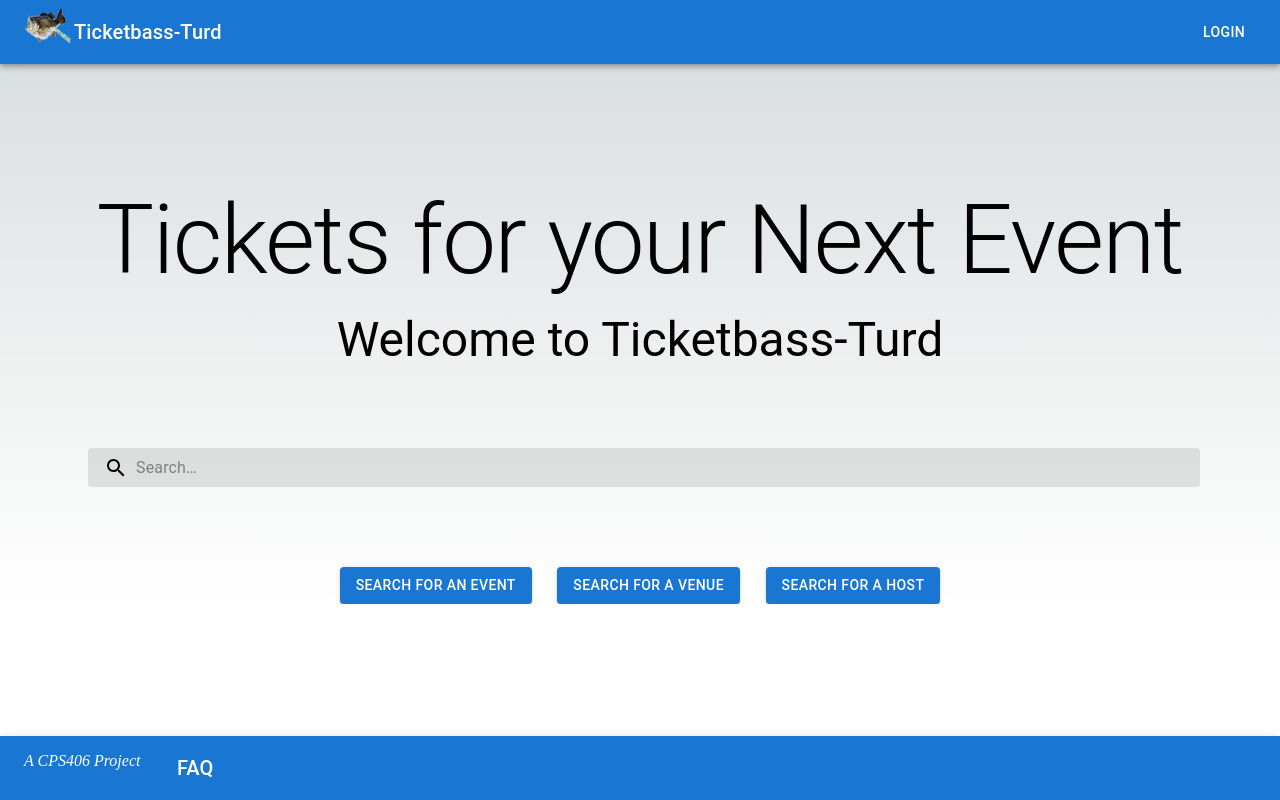
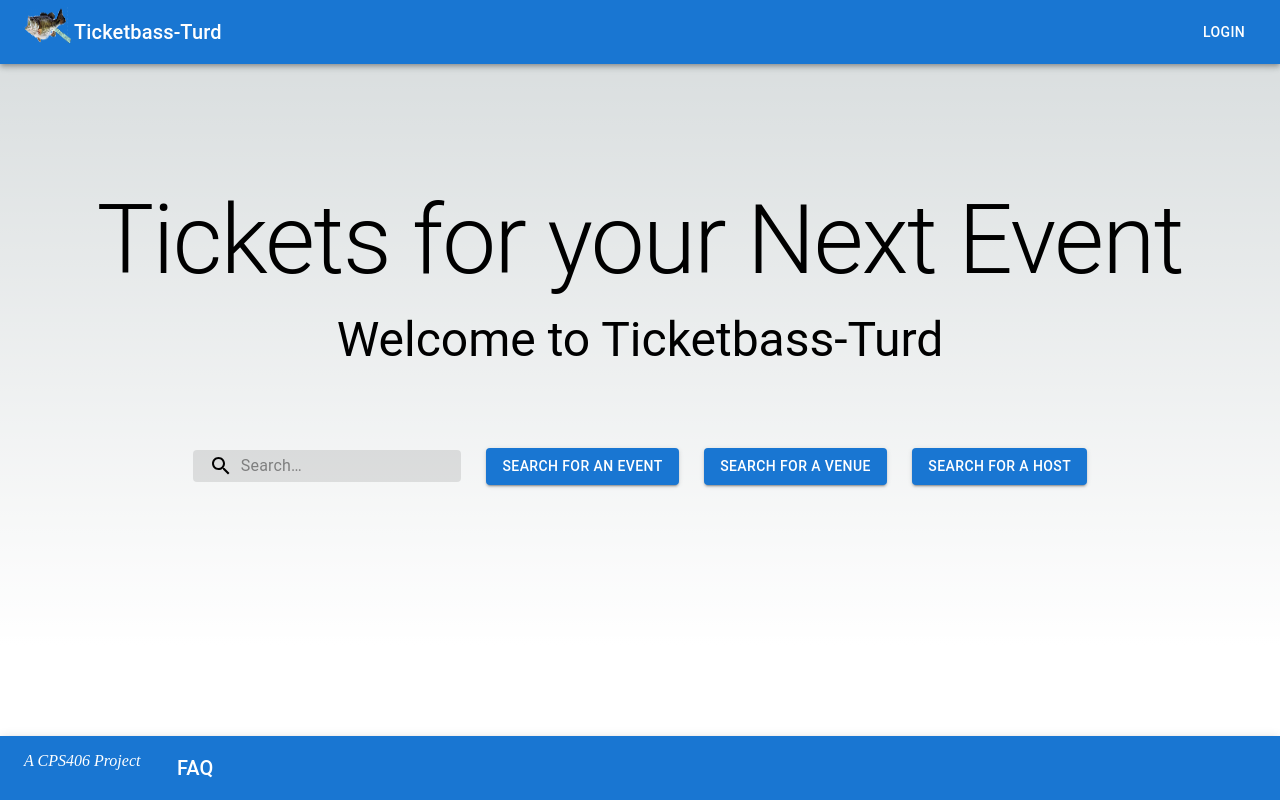
Before and after one commit to CPS406W23-ticketbassturd/frontend, a Next.js app: page / in a window 1280 px wide. Built offline with nearby package versions, Linux system fonts and the light colour scheme.

Commit message:
fix: layout issues

```diff
--- a/pages/index.jsx
+++ b/pages/index.jsx
@@ -18,24 +18,16 @@ const Search = styled('div')(({ theme }) => ({
         backgroundColor: alpha(theme.palette.common.black, 0.25),
     },
     marginLeft: 0,
-    width: '100%',
-    [theme.breakpoints.up('lg')]: {
-        marginLeft: theme.spacing(1),
-        width: 'auto',
-    },
+    width: 'auto'
 }));
 
 const StyledInputBase = styled(InputBase)(({ theme }) => ({
     color: 'inherit',
     '& .MuiInputBase-input': {
-        padding: theme.spacing(1, 1, 1, 0),
         // vertical padding + font size from searchIcon
         paddingLeft: `calc(1em + ${theme.spacing(4)})`,
         transition: theme.transitions.create('width'),
-        width: '100%',
-        [theme.breakpoints.up('lg')]: {
-            width: 'auto',
-        },
+        width: 'full'
     },
 }));
 
@@ -60,11 +52,11 @@ export default function Home() {
       </Head>
       <main>
         <Header />
-      <Stack spacing={2} sx={{pt:15}}>
+      <Stack spacing={2} sx={{pt:15, pb:10}}>
           <Typography variant="h1" align={'center'}>Tickets for your Next Event</Typography>
           <Typography variant="h3" align={'center'}>Welcome to Ticketbass-Turd</Typography>
       </Stack>
-          <Box sx={{m: 10}}>
+      <Stack direction={{ sm: 'column', md: 'row'}} spacing={{xs: '5%', md: '2%'}} alignItems={'center'} justifyContent={'center'}>
           <Search>
               <SearchIconWrapper>
                   <SearchIcon />
@@ -75,8 +67,6 @@ export default function Home() {
                   inputProps={{ 'aria-label': 'search' }}
               />
           </Search>
-          </Box>
-      <Stack direction={{ sm: 'column', md: 'row'}} spacing={{xs: '5%', md: '2%'}} alignItems={'center'} justifyContent={'center'}>
           <Button id={'searchButton'} onClick={
                 () => {
                     const query = document.getElementById('search').value;
--- a/pages/layout/footer.jsx
+++ b/pages/layout/footer.jsx
@@ -8,7 +8,7 @@ import Link from '@mui/material/Link';
 
 function Footer() {
   return (
-    <Box sx={{ flexGrow: 1 }}>
+    <Box sx={{ flexGrow: 1, mt:20 }}>
       <AppBar position="fixed" sx={{ top: 'auto', bottom: 0 }}>
         <Toolbar>
           <Grid container wrap="nowrap">
--- a/pages/myAccount/currentTickets.jsx
+++ b/pages/myAccount/currentTickets.jsx
@@ -9,6 +9,10 @@ import Stack from '@mui/material/Stack'
 import Link from '@mui/material/Link';
 import {useEffect, useState} from "react";
 
+
+function Ticket({tickets}) {
+
+}
 
 export function getSearch() {
     const [data, setData] = useState([]);
```
Lines whose indentation alone changed are shown as unchanged.
